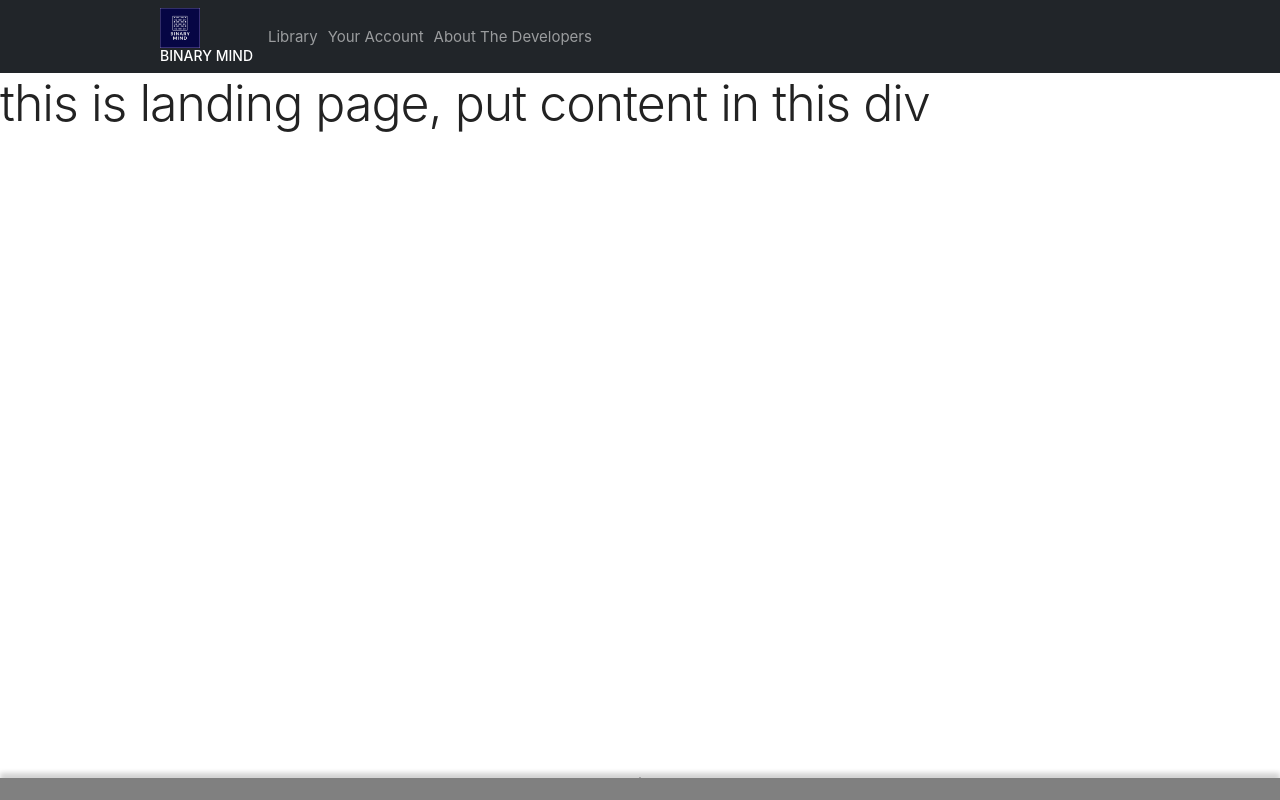
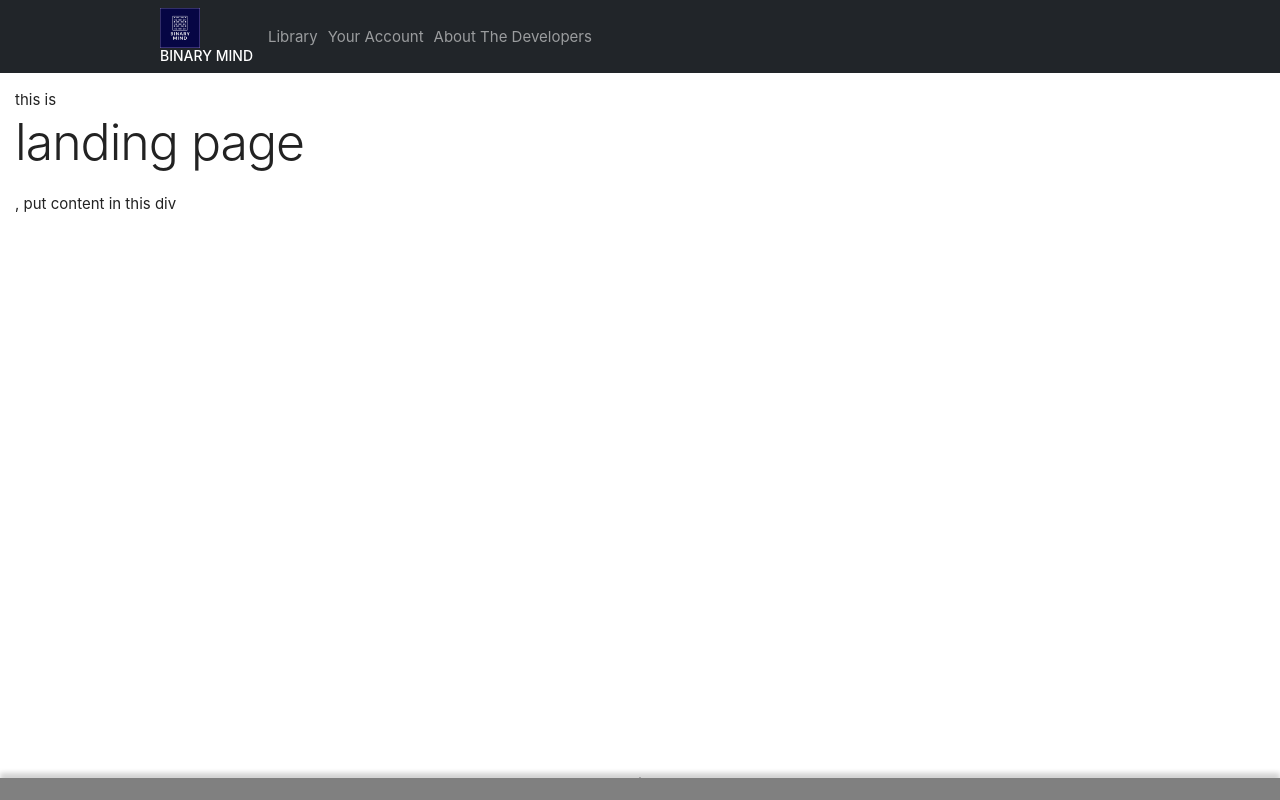
Before and after one commit to jasn4real/Capstone-frontend, a React (Create React App) app: page /testing-only in a window 1280 px wide. Built offline with nearby package versions, Linux system fonts and the light colour scheme.

Commit message:
update on animation demo

```diff
--- a/src/pages/all-in-one-framework.css
+++ b/src/pages/all-in-one-framework.css
@@ -26,6 +26,9 @@ main{
 .landing-div.hidden {
   height: 0%;
 }
+.landing-div div{
+  padding: 10px;
+}
 .reading-div {
   height: 97%;
   opacity : 1;
@@ -53,7 +56,7 @@ main{
 }
 .horizontal-splitter:hover{
   background-color: gold;
-  box-shadow: 0px -10px 10px lightgray;
+  box-shadow: 0px -7px 7px lightgray;
 }
 .vertical-splitter {
   background-color: gray;
@@ -92,3 +95,6 @@ main{
 .reading-assistance-div.hidden{
   width: 0%;
 }
+.landing-div div, .reading-comprehenstion-div div, .reading-assistance-div div{
+  padding: 1em;
+}
--- a/src/pages/all-in-one-framework.js
+++ b/src/pages/all-in-one-framework.js
@@ -30,13 +30,17 @@ export default function AllInOneFramework(){
   ////components of splitter///////////////////////////////////////////////////
   return <div className="main-frame-div" >
     <div className="landing-div">
-      <div><h1>this is landing page, put content in this div</h1></div>
+      <div>this is <h1>landing page</h1>, put content in this div</div>
     </div>
     <div className="horizontal-splitter" onClick={horizontal_splitter_click}><p>|</p></div>
     <div className="reading-div hidden">
-      <div className="reading-comprehenstion-div">this is reading comprehenstion, put content in this div</div>
+      <div className="reading-comprehenstion-div">
+        <div>this is <h2>reading comprehenstion page</h2>, put content in this div</div>
+      </div>
       <div className="vertical-splitter" onClick={vertical_splitter}><p>{'-'}</p></div>
-      <div className="reading-assistance-div hidden">this is reading assistance, put content in this div</div>
+      <div className="reading-assistance-div hidden">
+        <div>this is <h2>reading assistance page</h2>, put content in this div</div>
+      </div>
     </div>
   </div>
 }
```
